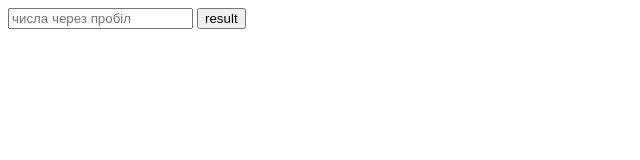
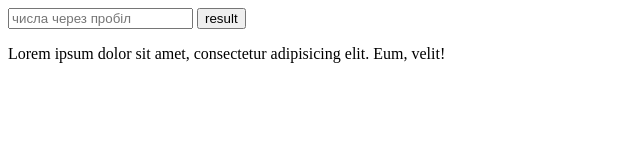
Before and after one commit to oksanazholynska/test, a plain HTML site: page index.html in a window 1280 px wide. Shown: the whole page, without its empty margins (0-640 px from the left). Drawn offline with Linux system fonts and the light colour scheme.

Commit message:
add lorem

```diff
--- a/index.html
+++ b/index.html
@@ -31,7 +31,7 @@
 <button id="show">result</button>
 <p id="result"></p>
 
-
+Lorem ipsum dolor sit amet, consectetur adipisicing elit. Eum, velit!
 
 
 
```
